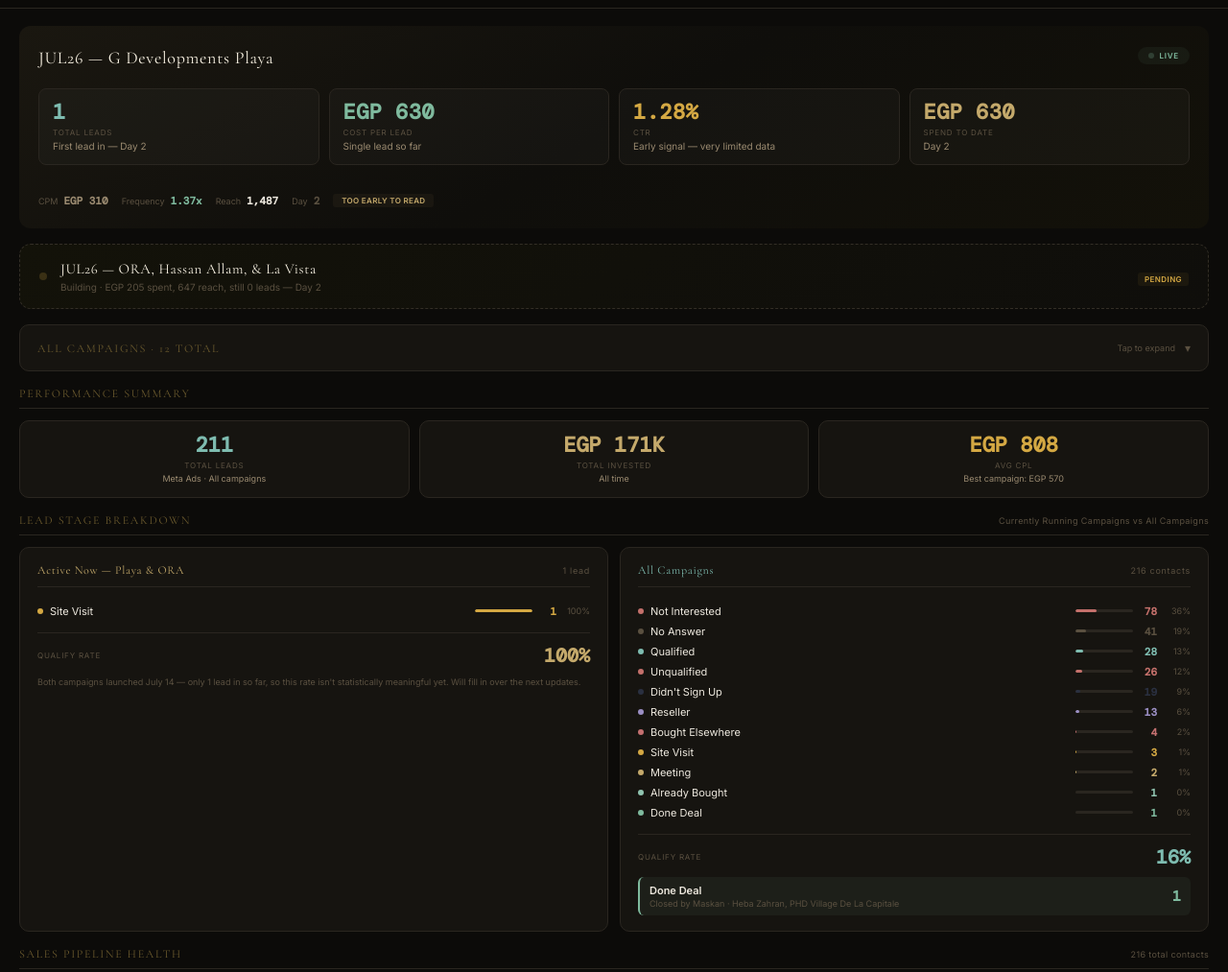
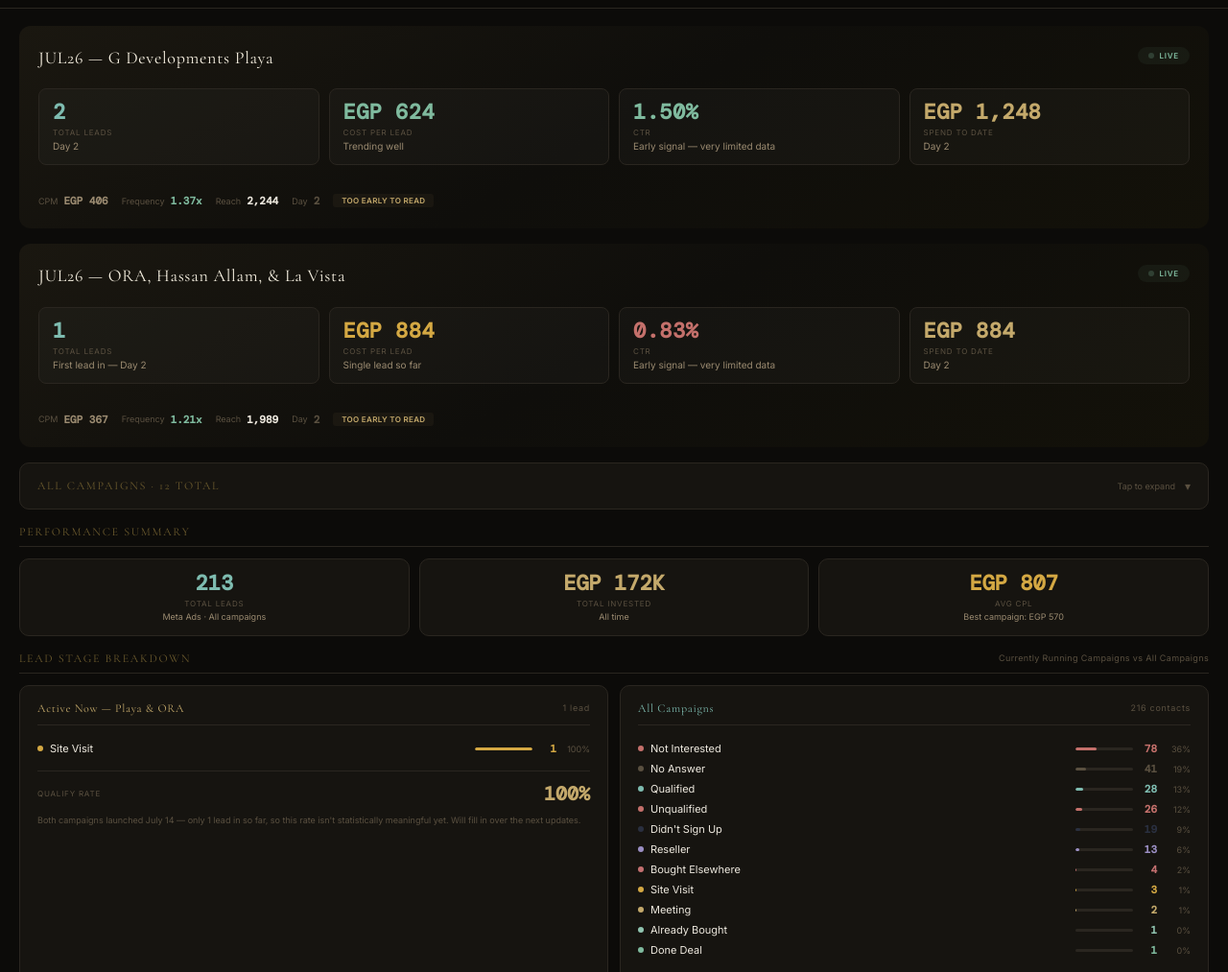
Before and after one commit to Bakry566/maskanconsultancydashboard, a website: page public/index.html in a window 1280 px wide. Shown: the part 50-1063 px from the top of the page at 96% size. Drawn offline with nearby package versions, Linux system fonts and the light colour scheme.

Commit message:
Add files via upload

```diff
--- a/package.json
+++ b/package.json
@@ -1 +1 @@
-{"name":"maskan-command","version":"12.0.0","private":true}
+{"name":"maskan-command","version":"13.0.0","private":true}
--- a/public/index.html
+++ b/public/index.html
@@ -175,28 +175,37 @@ html,body{background:var(--bg);color:var(--txt);font-family:'Inter',sans-serif;-
       <div class="b-live"><div class="lpulse"></div><span>Live</span></div>
     </div>
     <div class="b-kpis">
-      <div class="bk"><div class="bk-val" style="color:var(--teal)">1</div><div class="bk-lbl">Total Leads</div><div class="bk-sub">First lead in — Day 2</div></div>
-      <div class="bk"><div class="bk-val" style="color:var(--green)">EGP 630</div><div class="bk-lbl">Cost Per Lead</div><div class="bk-sub">Single lead so far</div></div>
-      <div class="bk"><div class="bk-val" style="color:var(--amber)">1.28%</div><div class="bk-lbl">CTR</div><div class="bk-sub">Early signal — very limited data</div></div>
-      <div class="bk"><div class="bk-val" style="color:var(--gold)">EGP 630</div><div class="bk-lbl">Spend to Date</div><div class="bk-sub">Day 2</div></div>
+      <div class="bk"><div class="bk-val" style="color:var(--teal)">2</div><div class="bk-lbl">Total Leads</div><div class="bk-sub">Day 2</div></div>
+      <div class="bk"><div class="bk-val" style="color:var(--green)">EGP 624</div><div class="bk-lbl">Cost Per Lead</div><div class="bk-sub">Trending well</div></div>
+      <div class="bk"><div class="bk-val" style="color:var(--green)">1.50%</div><div class="bk-lbl">CTR</div><div class="bk-sub">Early signal — very limited data</div></div>
+      <div class="bk"><div class="bk-val" style="color:var(--gold)">EGP 1,248</div><div class="bk-lbl">Spend to Date</div><div class="bk-sub">Day 2</div></div>
     </div>
     <div class="b-foot">
-      <div class="bf-item"><span class="bf-lbl">CPM</span><span class="bf-val" style="color:var(--txt2)">EGP 310</span></div>
+      <div class="bf-item"><span class="bf-lbl">CPM</span><span class="bf-val" style="color:var(--txt2)">EGP 406</span></div>
       <div class="bf-item"><span class="bf-lbl">Frequency</span><span class="bf-val" style="color:var(--green)">1.37x</span></div>
-      <div class="bf-item"><span class="bf-lbl">Reach</span><span class="bf-val">1,487</span></div>
+      <div class="bf-item"><span class="bf-lbl">Reach</span><span class="bf-val">2,244</span></div>
       <div class="bf-item"><span class="bf-lbl">Day</span><span class="bf-val" style="color:var(--sub)">2</span></div>
       <span class="freq-pill" style="background:var(--gbg);color:var(--gold);border:1px solid var(--gold)28">Too early to read</span>
     </div>
   </div>
 
-  <div class="pending-banner">
-    <div class="pending-dot"></div>
-    <div>
-      <div style="font-size:15px;font-weight:300;color:var(--cream);font-family:'Cormorant Garamond',serif;letter-spacing:.04em;margin-bottom:4px">JUL26 — ORA, Hassan Allam, & La Vista</div>
-      <div style="font-size:10px;color:var(--sub)">Building · EGP 205 spent, 647 reach, still 0 leads — Day 2</div>
+  <div class="banner">
+    <div class="b-top">
+      <div class="b-name">JUL26 — ORA, Hassan Allam, & La Vista</div>
+      <div class="b-live"><div class="lpulse"></div><span>Live</span></div>
     </div>
-    <div style="margin-left:auto;flex-shrink:0">
-      <span class="chip" style="background:var(--ybg);color:var(--amber);border:1px solid var(--amber)28">Pending</span>
+    <div class="b-kpis">
+      <div class="bk"><div class="bk-val" style="color:var(--teal)">1</div><div class="bk-lbl">Total Leads</div><div class="bk-sub">First lead in — Day 2</div></div>
+      <div class="bk"><div class="bk-val" style="color:var(--amber)">EGP 884</div><div class="bk-lbl">Cost Per Lead</div><div class="bk-sub">Single lead so far</div></div>
+      <div class="bk"><div class="bk-val" style="color:var(--red)">0.83%</div><div class="bk-lbl">CTR</div><div class="bk-sub">Early signal — very limited data</div></div>
+      <div class="bk"><div class="bk-val" style="color:var(--gold)">EGP 884</div><div class="bk-lbl">Spend to Date</div><div class="bk-sub">Day 2</div></div>
+    </div>
+    <div class="b-foot">
+      <div class="bf-item"><span class="bf-lbl">CPM</span><span class="bf-val" style="color:var(--txt2)">EGP 367</span></div>
+      <div class="bf-item"><span class="bf-lbl">Frequency</span><span class="bf-val" style="color:var(--green)">1.21x</span></div>
+      <div class="bf-item"><span class="bf-lbl">Reach</span><span class="bf-val">1,989</span></div>
+      <div class="bf-item"><span class="bf-lbl">Day</span><span class="bf-val" style="color:var(--sub)">2</span></div>
+      <span class="freq-pill" style="background:var(--gbg);color:var(--gold);border:1px solid var(--gold)28">Too early to read</span>
     </div>
   </div>
 
@@ -230,17 +239,17 @@ html,body{background:var(--bg);color:var(--txt);font-family:'Inter',sans-serif;-
     <div class="slbl">Performance Summary</div>
     <div class="hist-row">
       <div class="hc">
-        <div class="hc-val" style="color:var(--teal)">211</div>
+        <div class="hc-val" style="color:var(--teal)">213</div>
         <div class="hc-lbl">Total Leads</div>
         <div class="hc-sub">Meta Ads · All campaigns</div>
       </div>
       <div class="hc">
-        <div class="hc-val" style="color:var(--gold)">EGP 171K</div>
+        <div class="hc-val" style="color:var(--gold)">EGP 172K</div>
         <div class="hc-lbl">Total Invested</div>
         <div class="hc-sub">All time</div>
       </div>
       <div class="hc">
-        <div class="hc-val" style="color:var(--amber)">EGP 808</div>
+        <div class="hc-val" style="color:var(--amber)">EGP 807</div>
         <div class="hc-lbl">Avg CPL</div>
         <div class="hc-sub">Best campaign: EGP 570</div>
       </div>
@@ -312,7 +321,7 @@ html,body{background:var(--bg);color:var(--txt);font-family:'Inter',sans-serif;-
       Most leads (2026): <span style="color:var(--gold)">13</span> (2 BDR Resale Apartment) &nbsp;·&nbsp;
       Lowest CPL (2026): <span style="color:var(--green)">EGP 551</span> (Playa & Silver Sands Resale Carousel) &nbsp;·&nbsp;
       Highest CTR (2026): <span style="color:var(--amber)">3.60%</span> (6 BDR Resale Villa) &nbsp;·&nbsp;
-      Account avg CPL: <span style="color:var(--teal)">EGP 808</span>
+      Account avg CPL: <span style="color:var(--teal)">EGP 807</span>
     </div>
   </div>
 
@@ -326,8 +335,8 @@ html,body{background:var(--bg);color:var(--txt);font-family:'Inter',sans-serif;-
 <script>
 // DATA
 const CAMPS = [
-  {n:'JUL26 - G Developments Playa',s:'ACTIVE',l:1,cpl:630,ctr:1.28,eng:26},
-  {n:'JUL26 - ORA, Hassan Allam, & La Vista',s:'PENDING',l:0,cpl:0,ctr:0,eng:4},
+  {n:'JUL26 - G Developments Playa',s:'ACTIVE',l:2,cpl:624,ctr:1.50,eng:46},
+  {n:'JUL26 - ORA, Hassan Allam, & La Vista',s:'ACTIVE',l:1,cpl:884,ctr:0.83,eng:20},
   {n:'JUL26 - La Vista, H.Allam, G Devs & Ora Summer',s:'DONE',l:1,cpl:2729,ctr:1.04,eng:69},
   {n:'G & Ora Developments Resale - Jun/Jul 26',s:'DONE',l:10,cpl:570,ctr:1.26,eng:195},
   {n:'North Coast Resale Units - May 2026',s:'DONE',l:13,cpl:700,ctr:1.78,eng:705},
```
